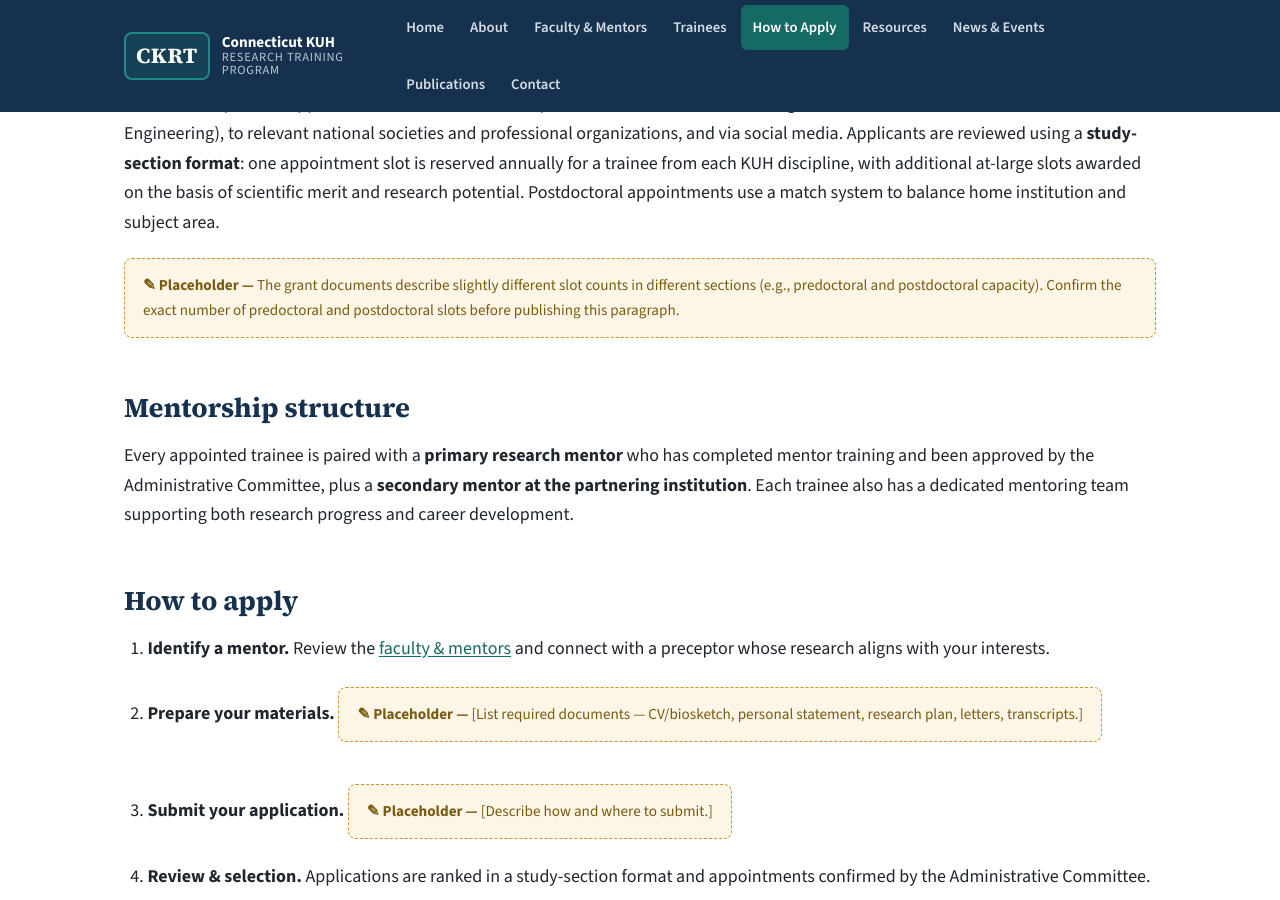
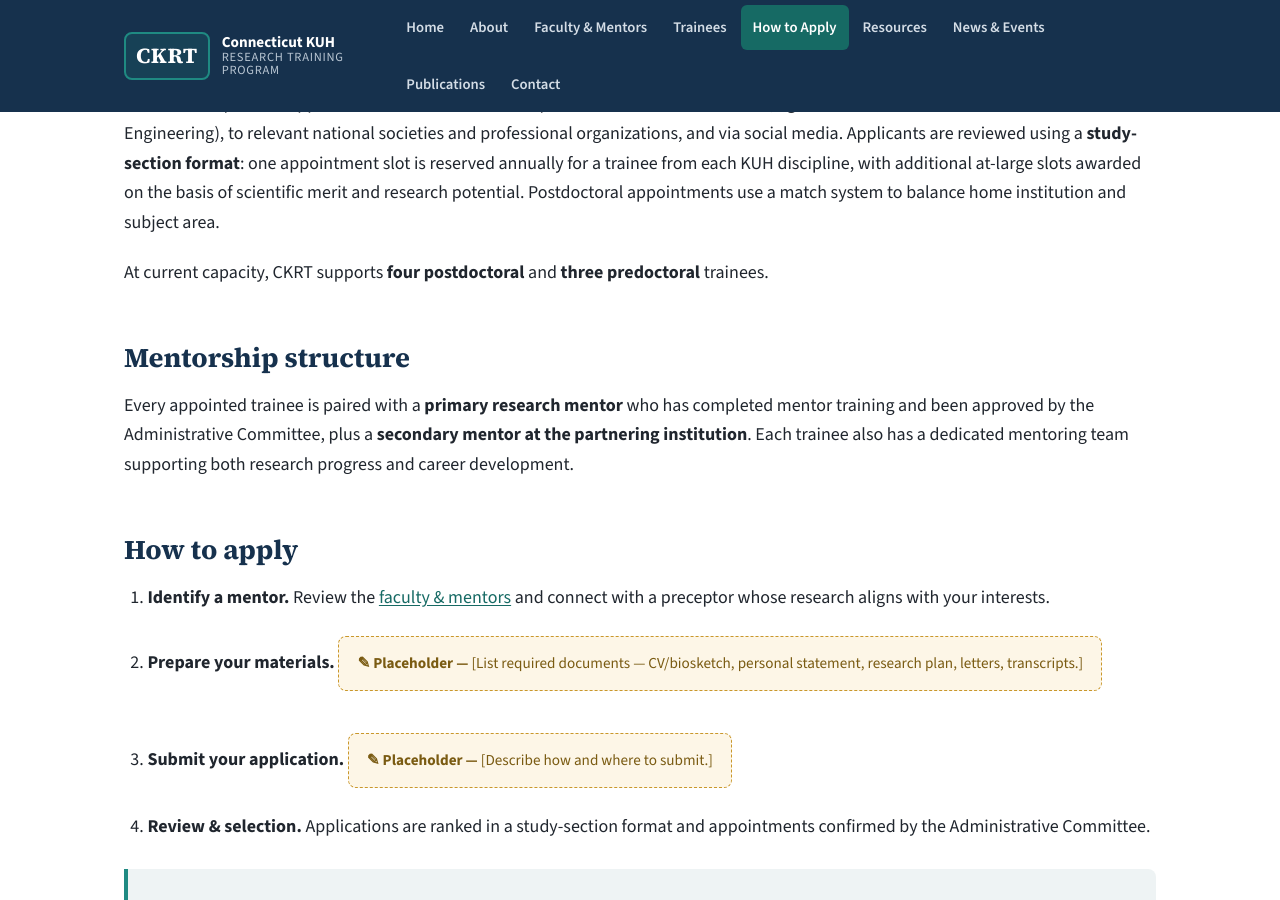
Before and after one commit to fpwilson3-star/ckrt-website, a Jekyll site: the page built from apply.html, in a window 1280 px wide and 900 px high, scrolled down 645 px. Built offline with Jekyll 4.4.1, drawn with Linux system fonts in a browser that asks for light colours.

Commit message:
Set current trainee capacity: 4 postdoctoral, 3 predoctoral
Co-Authored-By: Claude Opus 4.8 <noreply@anthropic.com>

```diff
--- a/apply.html
+++ b/apply.html
@@ -29,9 +29,8 @@ from each KUH discipline, with additional at-large slots awarded on the basis of
 merit and research potential. Postdoctoral appointments use a match system to balance home
 institution and subject area.</p>
 
-<div class="placeholder">The grant documents describe slightly different slot counts in
-different sections (e.g., predoctoral and postdoctoral capacity). Confirm the exact number of
-predoctoral and postdoctoral slots before publishing this paragraph.</div>
+<p>At current capacity, CKRT supports <strong>four postdoctoral</strong> and
+<strong>three predoctoral</strong> trainees.</p>
 
 <h2>Mentorship structure</h2>
 <p>Every appointed trainee is paired with a <strong>primary research mentor</strong> who has
```
